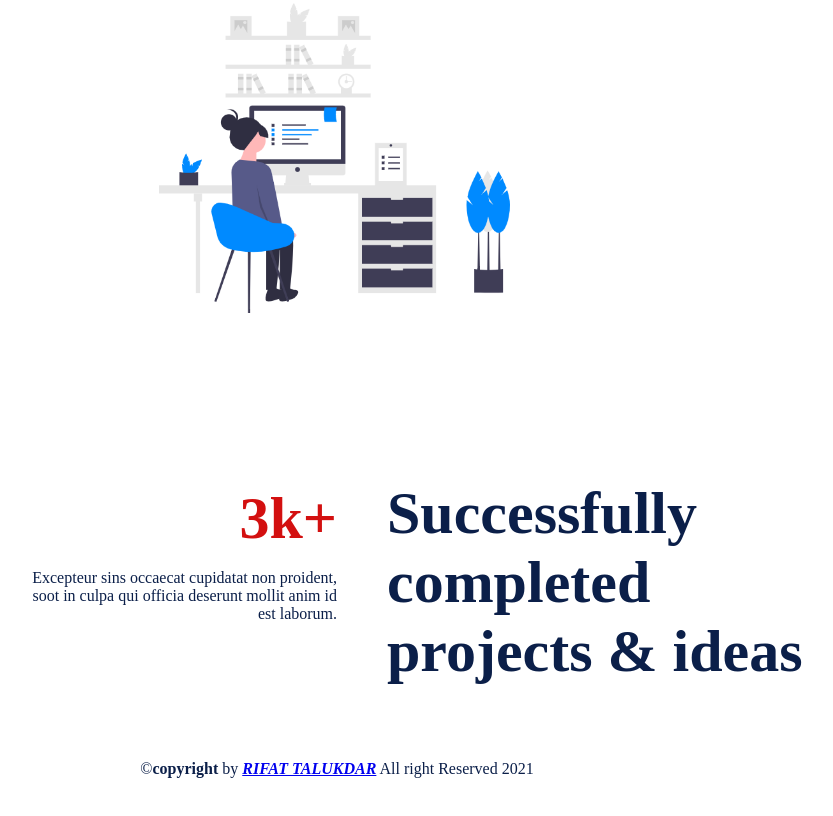
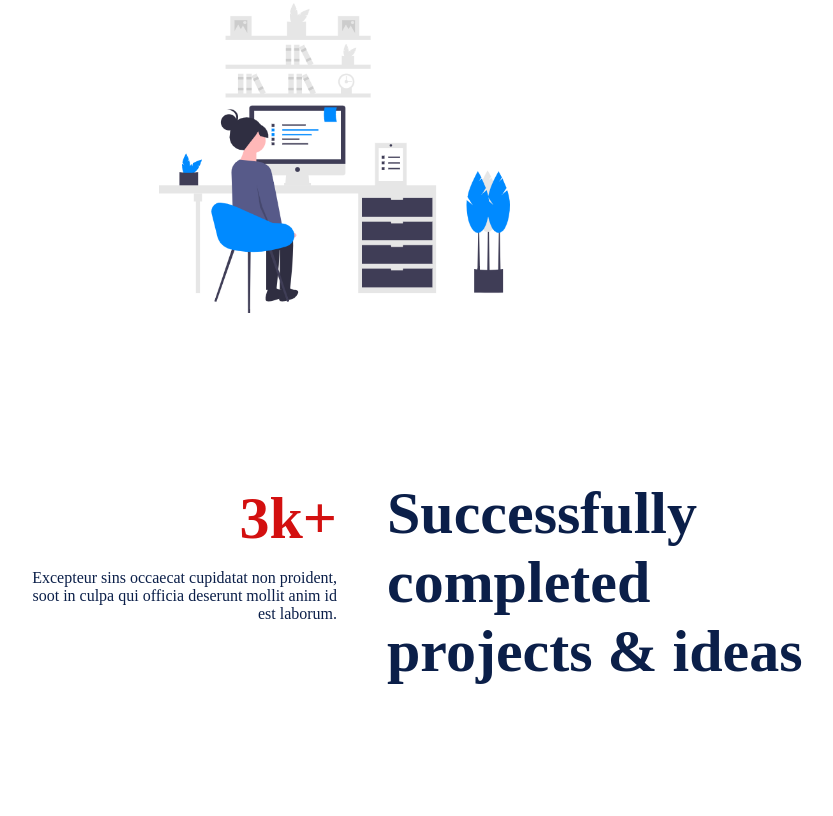
Before and after one commit to rifattalukdar88/QUICK, a plain HTML site: page index.html in a window 1280 px wide. Shown: the part 340-1156 px from the top of the page, without its empty margins (303-1136 px from the left). Drawn offline with Linux system fonts and the light colour scheme.

Commit message:
Update index.html

```diff
--- a/index.html
+++ b/index.html
@@ -63,12 +63,6 @@
 
 		</div>
 </section>
-<footer class="b_content">
-	<div>
-		<p>&copy;<strong>copyright</strong> by <a href="#"><strong><em>RIFAT TALUKDAR</em></strong></a>
-		All right Reserved 2021</p>
-	</div>
-</footer>
 
 
 
```
